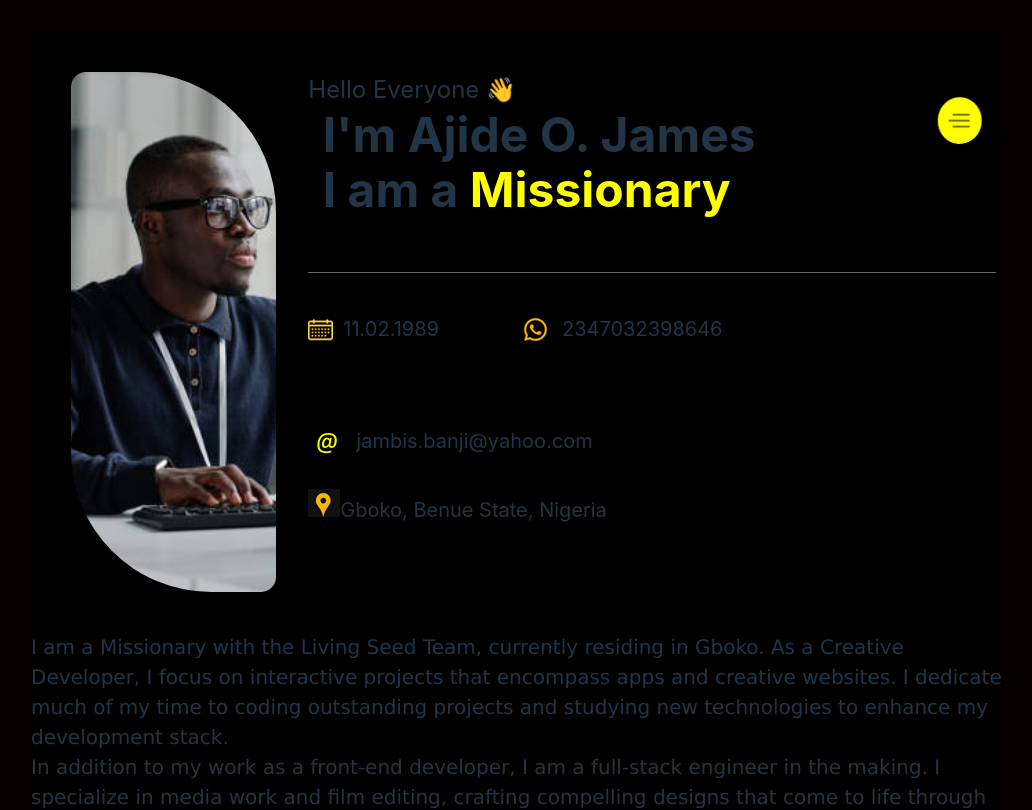
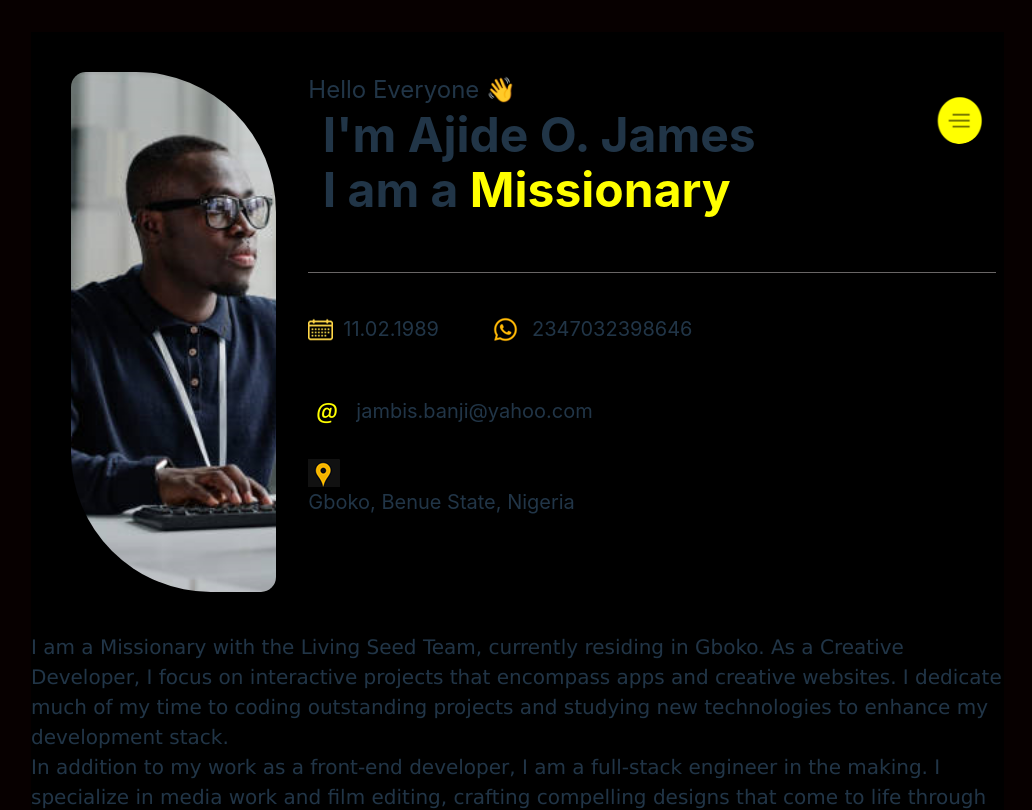
Before and after one commit to Jambisi-11/my-portfolio-g3, a React (Vite) app: page / in a window 1280 px wide. Shown: the top 810 px of the page, without its empty margins (105-1137 px from the left). Built offline with nearby package versions, Linux system fonts and the light colour scheme.

Commit message:
pull and push training

```diff
--- a/package.json
+++ b/package.json
@@ -28,7 +28,7 @@
     "eslint-plugin-react-refresh": "^0.4.14",
     "globals": "^15.12.0",
     "postcss": "^8.4.49",
-    "tailwindcss": "^3.4.16",
+    "tailwindcss": "^3.4.17",
     "vite": "^6.0.1"
   }
 }
--- a/src/Compenets/Content/Home/Home.css
+++ b/src/Compenets/Content/Home/Home.css
@@ -112,7 +112,7 @@
   display: flex;
   flex-wrap: wrap;
   align-items: center;
-  gap: 4em;
+  gap: 2.5em;
   margin-top: 2em;
   padding-top: 2em;
   border-top: 1px solid rgba(192, 187, 187, 0.548);
--- a/src/Compenets/My Resume/Resume.jsx
+++ b/src/Compenets/My Resume/Resume.jsx
@@ -4,7 +4,7 @@ import Nav from '../Content/Home/Nav/Nav'
 const Resume = () => {
   return (
     <div className = "resume_container">
-    {/* <Nav /> */}
+
       <h1 className = "resume_heading">My Resume</h1>
                <div className="headdiv"><h4 className = "head">👨‍💻 Works Experiences</h4></div>
       <div className ="resume_info">
--- a/src/index.css
+++ b/src/index.css
@@ -1,4 +1,4 @@
-/* @tailwind base; */
+@tailwind base;
 @tailwind components;
 @tailwind utilities;
 
--- a/tailwind.config.js
+++ b/tailwind.config.js
@@ -1,9 +1,8 @@
 /** @type {import('tailwindcss').Config} */
 export default {
   content: [
-    './index.html', // Include your main HTML file
-    './src/**/*.{js,jsx,ts,tsx}', // Include all JS/JSX/TS/TSX files in src
-    // './src/**/*.{html}', // If you have HTML files in src
+    "./index.html",
+    "./src/**/*.{js,ts,jsx,tsx}", "./components/**/*.{js,ts,jsx,tsx}",
   ],
   theme: {
     extend: {},
```
Also changed, not shown: 1 other file (tests, documents, lock files or other folders).
